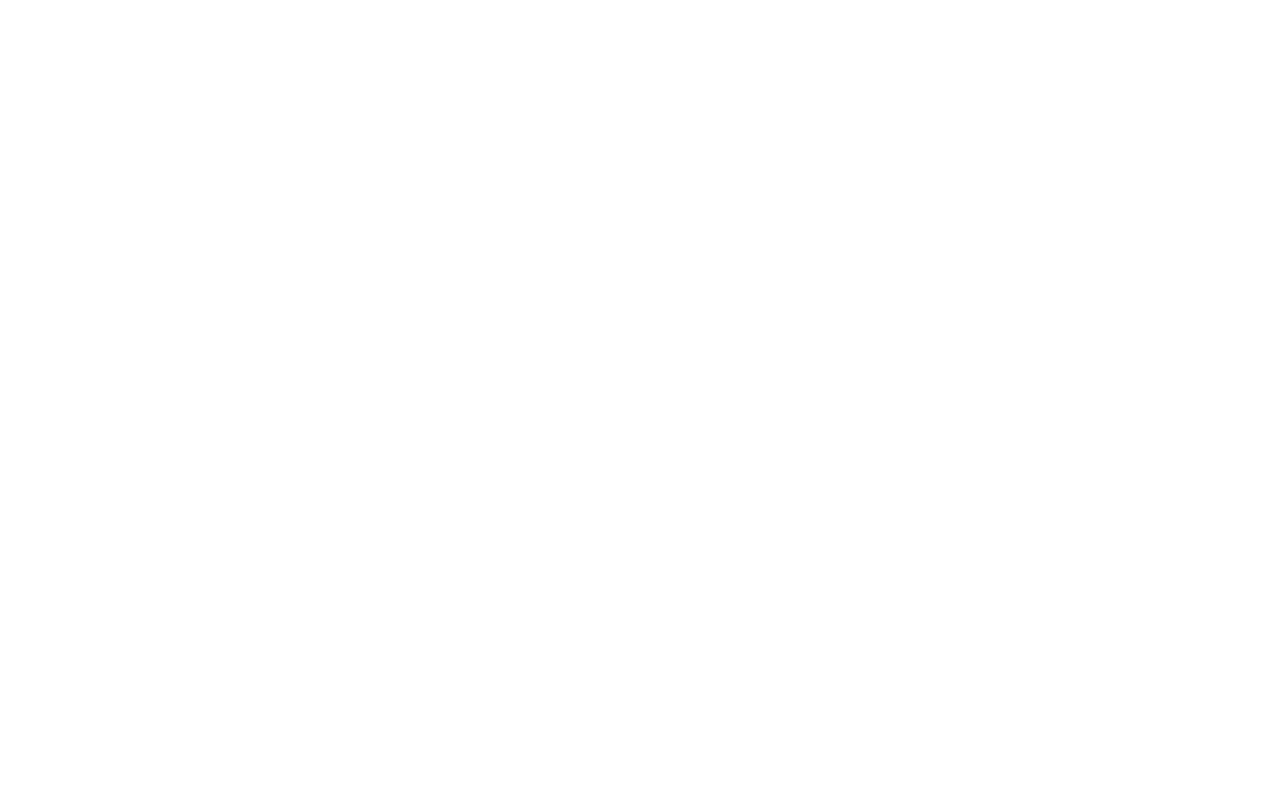
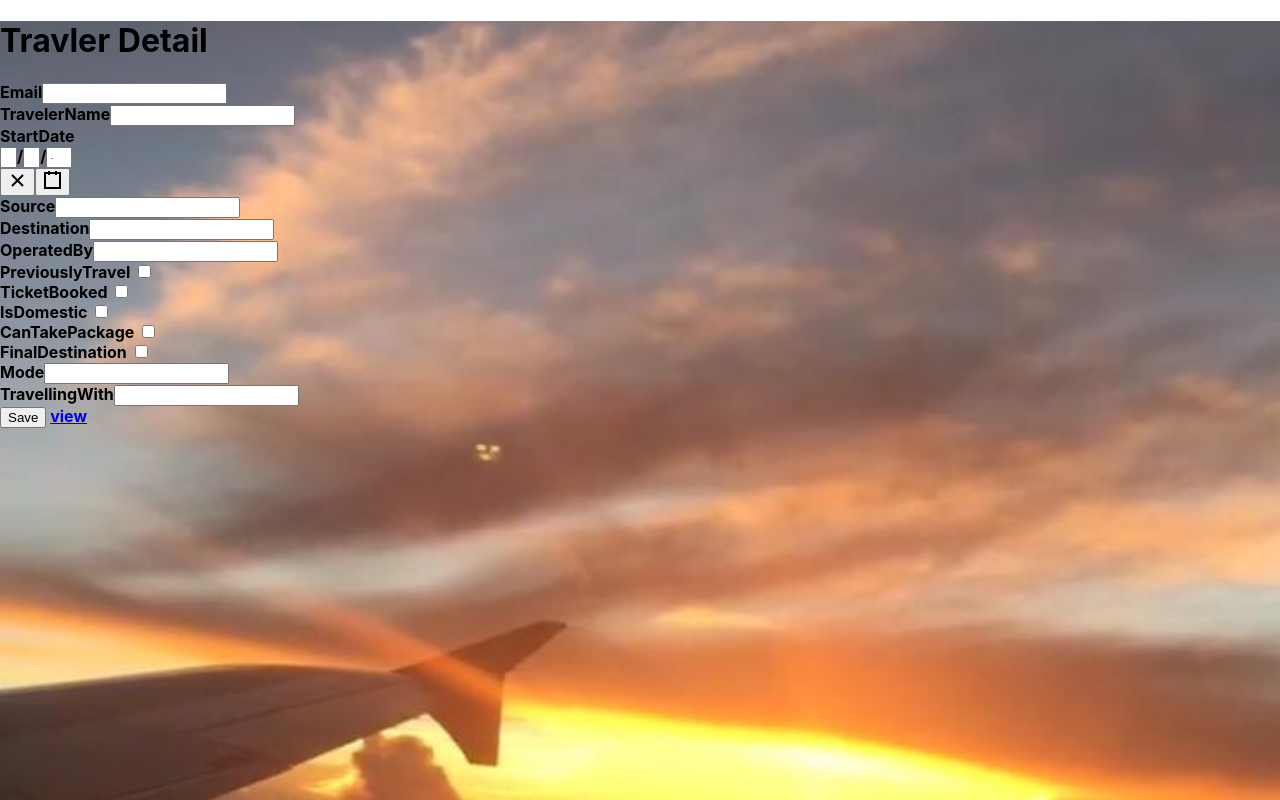
Before and after one commit to designdreams/copa-ui, a React (Create React App) app: page / in a window 1280 px wide. Shown: the top 800 px of the page. Built offline with nearby package versions, Linux system fonts and the light colour scheme.

Commit message:
final version

```diff
--- a/src/App.js
+++ b/src/App.js
@@ -10,7 +10,7 @@
         return (
             <Router>
                 <Switch>
-                    <Route path='/home' exact={true} component={TravelDetail}/>
+                    <Route path='/' exact={true} component={TravelDetail}/>
                     <Route path='/view' exact={true} component={viewTravel}/>
                 </Switch>
 
```
